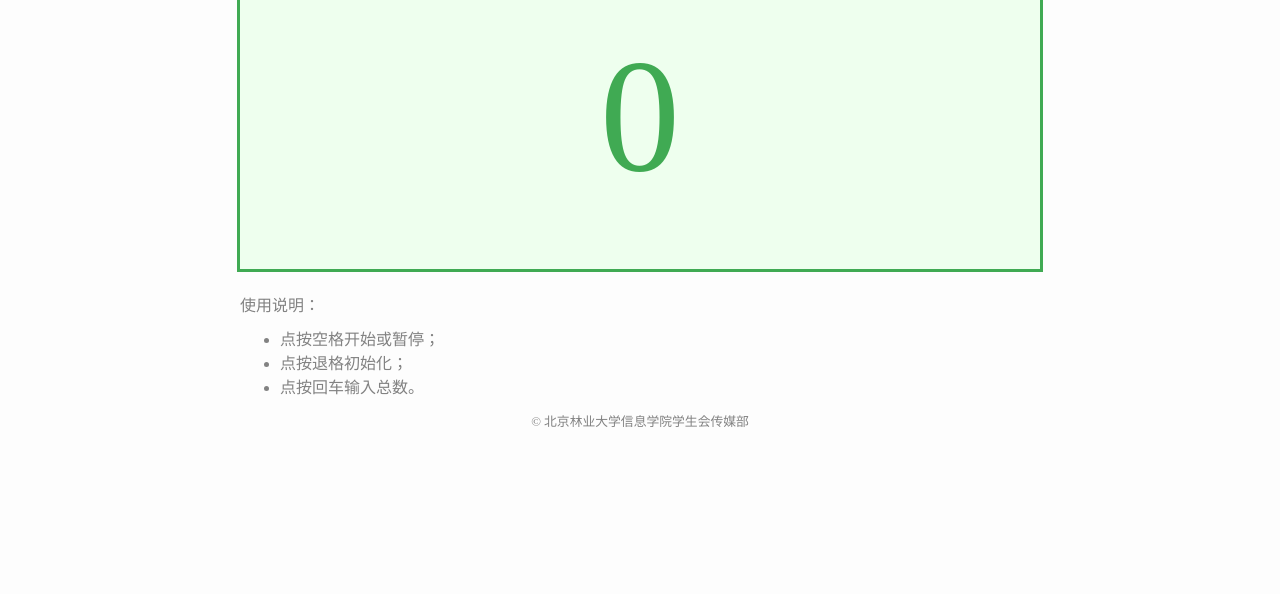
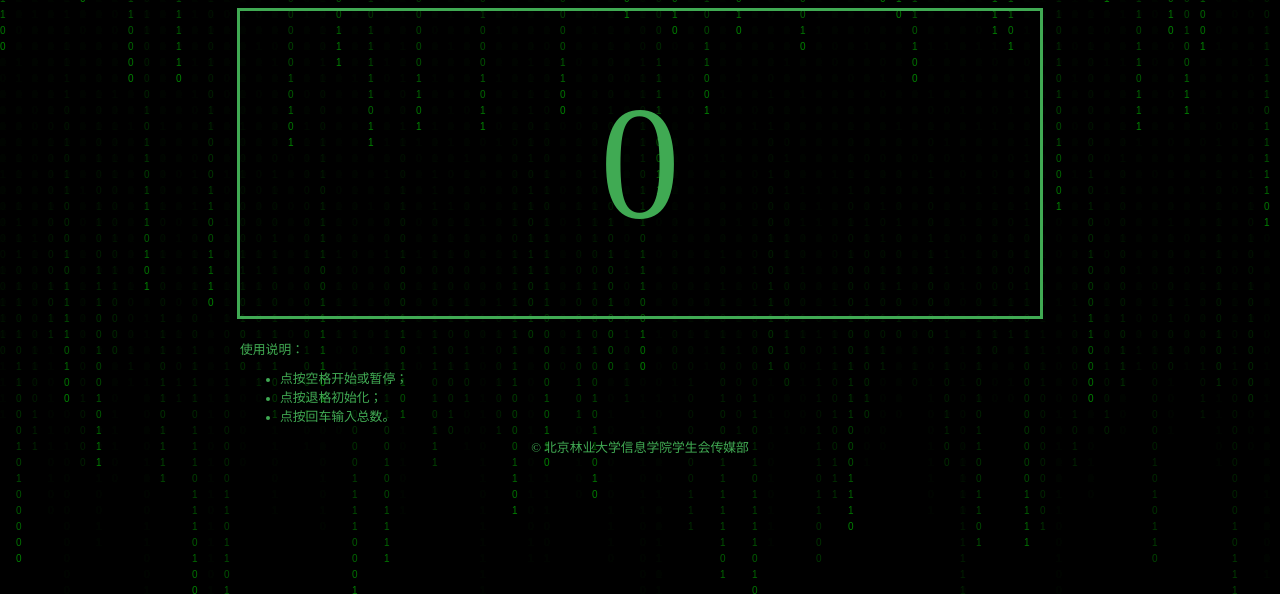
Before and after one commit to aofei/rolling-number, a plain HTML site: page index.html in a window 1280 px wide. Shown: the part 206-800 px from the top of the page. Drawn offline with Linux system fonts and the light colour scheme.

Commit message:
feat: 添加矩阵效果

```diff
--- a/css/main.css
+++ b/css/main.css
@@ -1,13 +1,22 @@
 body {
-	background-color: #fdfdfd;
+	background-color: #000;
 	margin: 0;
 	padding: 0;
 	text-align: center;
 }
 
+/* 矩阵 */
+#matrix {
+	left: 0;
+	position: absolute;
+	top: 0;
+	z-index: -1;
+}
+
 /* 包装器 */
 .wrapper {
-	margin: 100px 0;
+	margin: 0;
+	position: absolute;
 }
 
 /* 提示 */
@@ -17,7 +26,6 @@ body {
 
 /* 结果区域 */
 .result {
-	background: #efe;
 	border: 3px solid #40aa53;
 	margin: 0 auto;
 	padding: 60px 0;
@@ -42,7 +50,8 @@ body {
 
 /* 使用说明 */
 .manual {
-	color: #828282;
+	color: #40aa53;
+	font-size: .8em;
 	margin: 0 auto;
 	text-align: left;
 	width: 800px;
@@ -58,7 +67,7 @@ body {
 
 /* Copy */
 .copy {
-	color: #828282;
+	color: #40aa53;
 	font-size: .8em;
 }
 
--- a/index.html
+++ b/index.html
@@ -14,6 +14,8 @@
 	</head>
 
 	<body>
+		<canvas id="matrix"></canvas>
+
 		<div class="wrapper">
 			<h1 class="hint"></h1>
 
@@ -35,5 +37,6 @@
 
 		<script src="js/jquery.js"></script>
 		<script src="js/main.js"></script>
+		<script src="js/matrix.js"></script>
 	</body>
 </html>
--- a/js/main.js
+++ b/js/main.js
@@ -4,12 +4,18 @@ var g_Interval = 1; // 翻滚的时间间隔（毫秒）
 var rolling = false; // 是否正在翻滚
 
 // 当页面准备好时
-$(document).ready(function () {
+$(document).ready(function() {
 	init();
+	fixWrapper();
+});
+
+// 当调整窗体尺寸时
+$(window).resize(function() {
+	fixWrapper();
 });
 
 // 响应各种按键事件
-$(document).keydown(function (e) {
+$(document).keydown(function(e) {
 	if (!e) {
 		var e = window.event;
 	}
@@ -50,6 +56,14 @@ function init() {
 	$(".hint").html("翻滚数（1 - " + g_Counts + "）");
 	$(".result-number").html(0);
 	greenResultNumber();
+}
+
+// 定位 Wrapper
+function fixWrapper() {
+	$(".wrapper").css({
+		left: ($(window).width() - $(".wrapper").outerWidth()) / 2,
+		top: ($(window).height() - $(".wrapper").outerHeight()) / 2 + $(document).scrollTop()
+	});
 }
 
 // 将结果数值区域的字体颜色变成绿色
--- /dev/null
+++ b/js/matrix.js
@@ -0,0 +1 @@
+var matrix=document.getElementById("matrix");var context=matrix.getContext("2d");matrix.height=window.innerHeight;matrix.width=window.innerWidth;var drops=[];var fontSize=16;var columns=matrix.width/fontSize;for(var i=0;i<columns;i++){drops[i]=1}function drawMatrix(){context.fillStyle="rgba(0, 0, 0, 0.1)";context.fillRect(0,0,matrix.width,matrix.height);context.fillStyle="green";context.font=fontSize+"px";for(var i=0;i<columns;i++){context.fillText(Math.floor(Math.random()*2),i*fontSize,drops[i]*fontSize);if(drops[i]*fontSize>(matrix.height*2/3)&&Math.random()>0.85){drops[i]=0}drops[i]++}}setInterval(drawMatrix,40);$(window).resize(function(){matrix.height=window.innerHeight;matrix.width=window.innerWidth;columns=matrix.width/fontSize;for(var i=0;i<columns;i++){drops[i]=1}});
```
